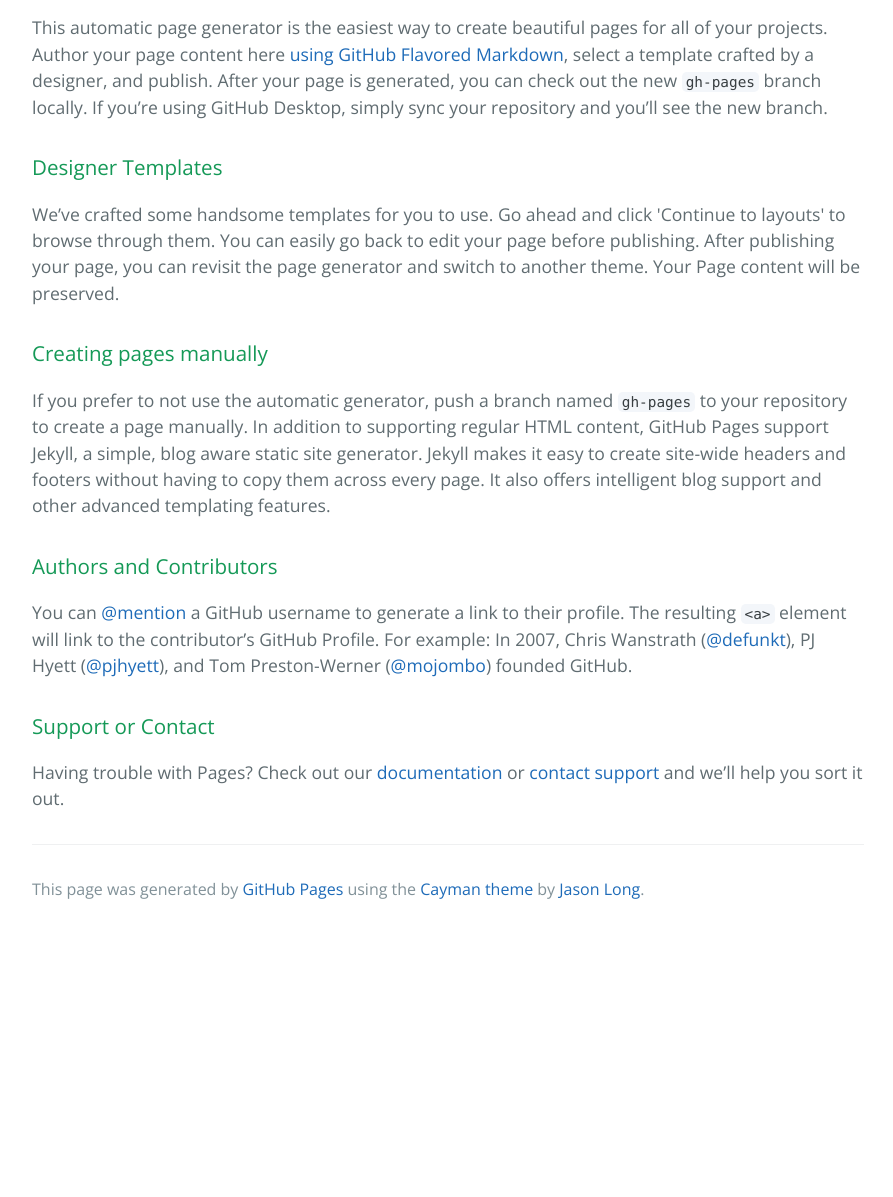
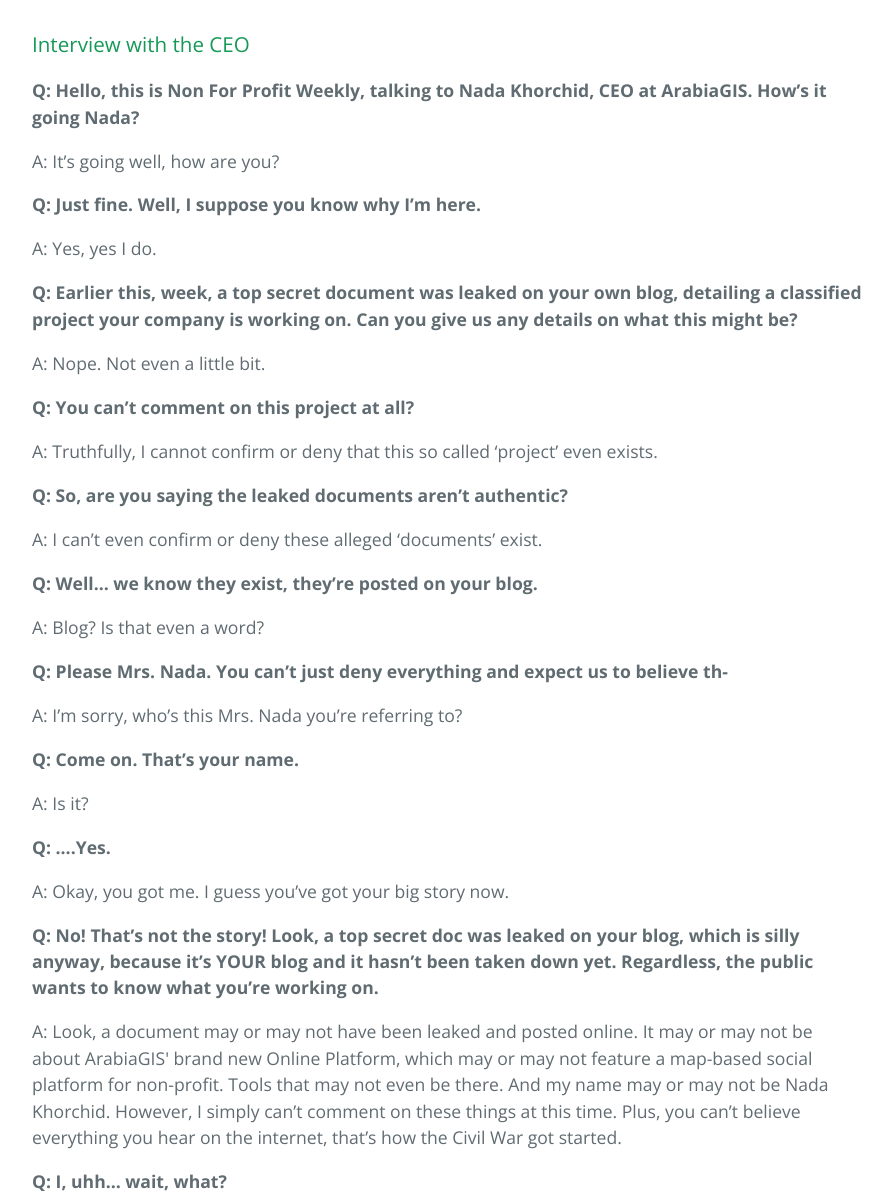
Before and after one commit to Tahaki/tahaki.github.io, a plain HTML site: page index.html in a window 1280 px wide. Shown: the part 506-1703 px from the top of the page, without its empty margins (192-1085 px from the left). Before the commit the page ends 1439 px from the top, so only its background shows below. Drawn offline with nearby package versions, Linux system fonts and the light colour scheme.

Commit message:
Replace master branch with page content via GitHub

```diff
--- a/index.html
+++ b/index.html
@@ -21,27 +21,72 @@
 
 <p>You may have heard by now, but some highly sensitive, highly interesting material leaked from our corporate offices recently. We were advised not to comment, but it seems we’re past the point of staying quiet. Before you base your opinion on some bad reporting you saw elsewhere, check out these redacted materials for yourself. Is something big coming at Tahaki?</p>
 
-<p>This automatic page generator is the easiest way to create beautiful pages for all of your projects. Author your page content here <a href="https://guides.github.com/features/mastering-markdown/">using GitHub Flavored Markdown</a>, select a template crafted by a designer, and publish. After your page is generated, you can check out the new <code>gh-pages</code> branch locally. If you’re using GitHub Desktop, simply sync your repository and you’ll see the new branch.</p>
+<h3>
+<a id="interview-with-the-ceo" class="anchor" href="#interview-with-the-ceo" aria-hidden="true"><span aria-hidden="true" class="octicon octicon-link"></span></a>Interview with the CEO</h3>
 
-<h3>
-<a id="designer-templates" class="anchor" href="#designer-templates" aria-hidden="true"><span aria-hidden="true" class="octicon octicon-link"></span></a>Designer Templates</h3>
+<p><strong>Q:  Hello, this is Non For Profit Weekly, talking to Nada Khorchid, CEO at ArabiaGIS.  How’s it going Nada?</strong></p>
 
-<p>We’ve crafted some handsome templates for you to use. Go ahead and click 'Continue to layouts' to browse through them. You can easily go back to edit your page before publishing. After publishing your page, you can revisit the page generator and switch to another theme. Your Page content will be preserved.</p>
+<p>A:  It’s going well, how are you?</p>
 
-<h3>
-<a id="creating-pages-manually" class="anchor" href="#creating-pages-manually" aria-hidden="true"><span aria-hidden="true" class="octicon octicon-link"></span></a>Creating pages manually</h3>
+<p><strong>Q:  Just fine.  Well, I suppose you know why I’m here.</strong></p>
 
-<p>If you prefer to not use the automatic generator, push a branch named <code>gh-pages</code> to your repository to create a page manually. In addition to supporting regular HTML content, GitHub Pages support Jekyll, a simple, blog aware static site generator. Jekyll makes it easy to create site-wide headers and footers without having to copy them across every page. It also offers intelligent blog support and other advanced templating features.</p>
+<p>A:  Yes, yes I do.</p>
 
-<h3>
-<a id="authors-and-contributors" class="anchor" href="#authors-and-contributors" aria-hidden="true"><span aria-hidden="true" class="octicon octicon-link"></span></a>Authors and Contributors</h3>
+<p><strong>Q:  Earlier this, week, a top secret document was leaked on your own blog, detailing a classified project your company is working on.  Can you give us any details on what this might be?</strong></p>
 
-<p>You can <a href="https://help.github.com/articles/basic-writing-and-formatting-syntax/#mentioning-users-and-teams" class="user-mention">@mention</a> a GitHub username to generate a link to their profile. The resulting <code>&lt;a&gt;</code> element will link to the contributor’s GitHub Profile. For example: In 2007, Chris Wanstrath (<a href="https://github.com/defunkt" class="user-mention">@defunkt</a>), PJ Hyett (<a href="https://github.com/pjhyett" class="user-mention">@pjhyett</a>), and Tom Preston-Werner (<a href="https://github.com/mojombo" class="user-mention">@mojombo</a>) founded GitHub.</p>
+<p>A:  Nope.  Not even a little bit.</p>
 
-<h3>
-<a id="support-or-contact" class="anchor" href="#support-or-contact" aria-hidden="true"><span aria-hidden="true" class="octicon octicon-link"></span></a>Support or Contact</h3>
+<p><strong>Q:  You can’t comment on this project at all?</strong></p>
 
-<p>Having trouble with Pages? Check out our <a href="https://help.github.com/pages">documentation</a> or <a href="https://github.com/contact">contact support</a> and we’ll help you sort it out.</p>
+<p>A:  Truthfully, I cannot confirm or deny that this so called ‘project’ even exists.</p>
+
+<p><strong>Q:  So, are you saying the leaked documents aren’t authentic?</strong></p>
+
+<p>A:  I can’t even confirm or deny these alleged ‘documents’ exist.</p>
+
+<p><strong>Q:  Well… we know they exist, they’re posted on your blog.</strong></p>
+
+<p>A:  Blog?  Is that even a word?</p>
+
+<p><strong>Q:  Please Mrs. Nada.  You can’t just deny everything and expect us to believe th-</strong></p>
+
+<p>A:  I’m sorry, who’s this Mrs. Nada you’re referring to?</p>
+
+<p><strong>Q:  Come on.  That’s your name.</strong></p>
+
+<p>A:  Is it?</p>
+
+<p><strong>Q:  ….Yes.</strong></p>
+
+<p>A:  Okay, you got me.  I guess you’ve got your big story now.</p>
+
+<p><strong>Q:  No!  That’s not the story!  Look, a top secret doc was leaked on your blog, which is silly anyway, because it’s YOUR blog and it hasn’t been taken down yet. Regardless, the public wants to know what you’re working on.</strong></p>
+
+<p>A:  Look, a document may or may not have been leaked and posted online. It may or may not be about ArabiaGIS' brand new Online Platform, which may or may not feature a map-based social platform for non-profit. Tools that may not even be there. And my name may or may not be Nada Khorchid. However, I simply can’t comment on these things at this time. Plus, you can’t believe everything you hear on the internet, that’s how the Civil War got started.</p>
+
+<p><strong>Q:  I, uhh… wait, what?</strong></p>
+
+<p>A:  Yes?</p>
+
+<p><strong>Q:  Did you just confirm a new online mapping for non-profit?</strong></p>
+
+<p>A:  No, I did the opposite of that. I vaguely mentioned it and then indicated I couldn’t confirm or deny its existence.  That way you won’t know it’s our big secret.</p>
+
+<p><strong>Q:  See!  Right there!  You did it again!</strong></p>
+
+<p>A: No I didn’t. Look, if you read into everything I say, you can concoct all sorts of nonsense. The bottom line is, I just can’t talk about the new Tahaki platform, because it’s top secret, and if I let the cat out of the bag, I’ll get in big trouble.  Assuming it even exists, which it doesn’t.</p>
+
+<p><strong>Q: …Okay.</strong></p>
+
+<p>A: Thanks, I’m glad we understand each other.  Now, you’re not going to report any of this, are you?</p>
+
+<p><strong>Q: What?  I’m a reporter,  that’s what I do!</strong></p>
+
+<p>A: THAT’s what reporters do?  Oh no, I thought you did that thing with… ahh, what’s the thing where you roll a ball at some weird sticks and wear funny shoes?</p>
+
+<p><strong>Q:  What, bowling?</strong></p>
+
+<p>A:  Yeah, that!  Oh no, oh God, oh no, I’m in so much trouble…  oh God…  this interview is over!!</p>
 
       <footer class="site-footer">
 
```
Also changed, not shown: params.json (+1 -1 lines).
